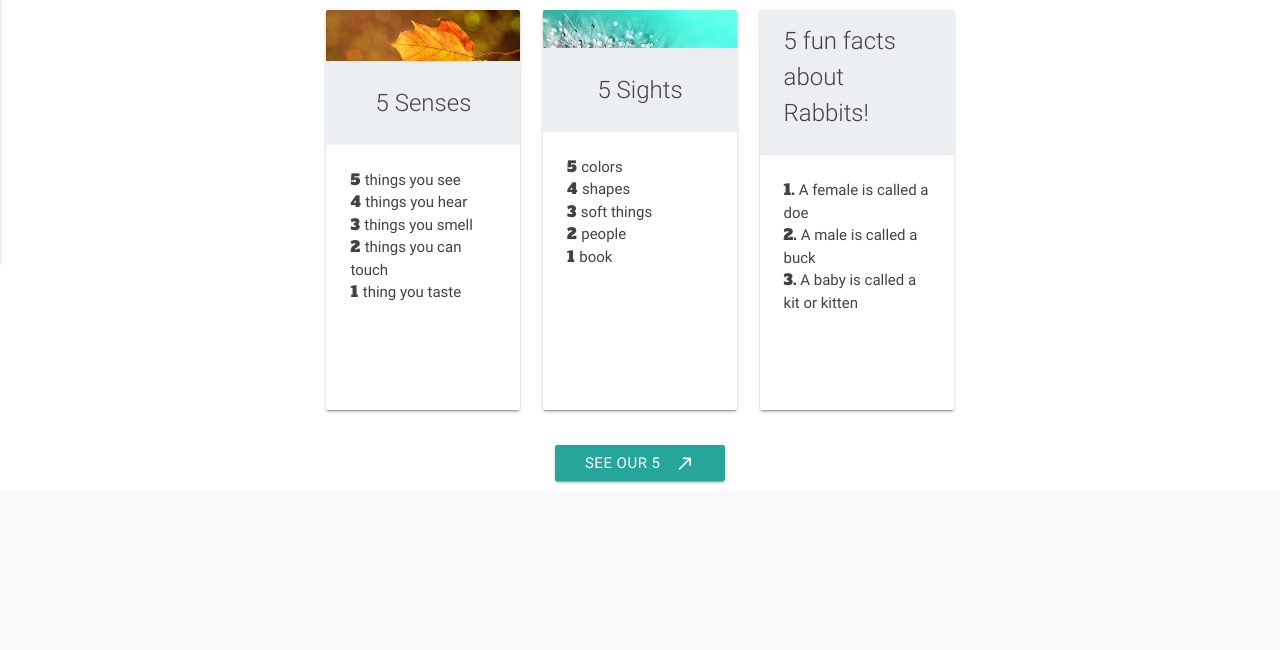
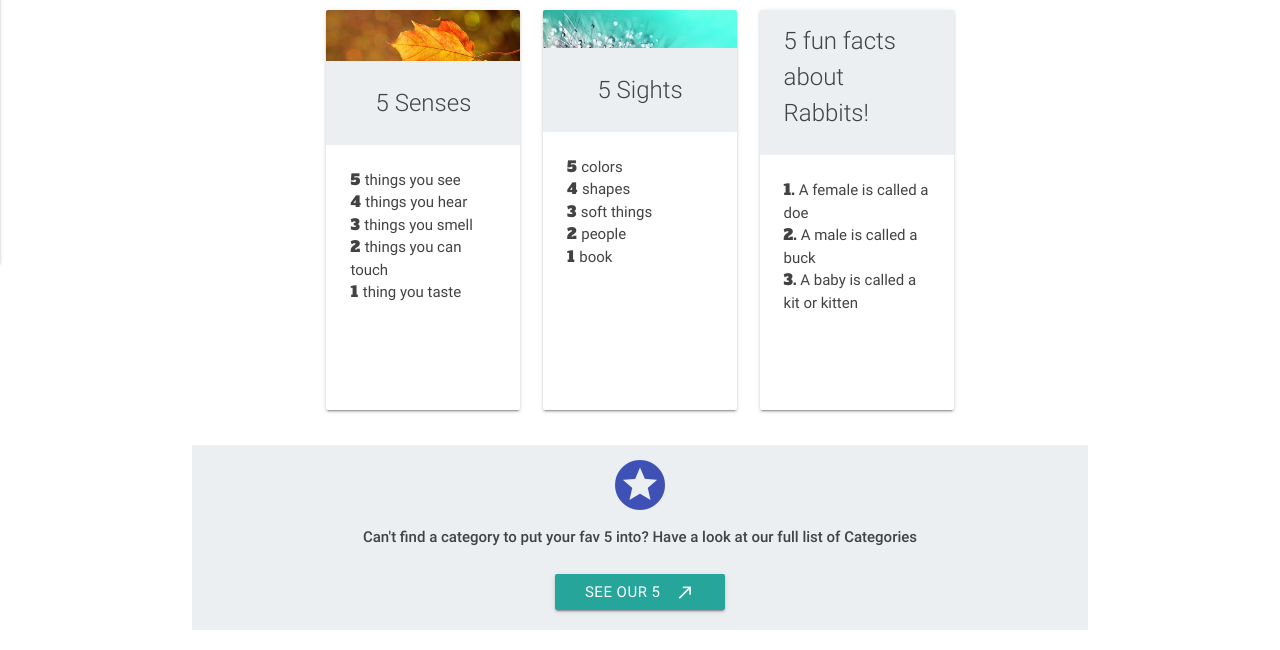
Before and after one commit to OrlaBr/five-app, a Flask app: page /random in a window 1280 px wide. Shown: the part 597-1247 px from the top of the page. Before the commit the page ends 1080 px from the top, so only its background shows below. Run offline with Flask 2, Linux system fonts and the light colour scheme; some libraries are stand-ins or nearby versions; grey boxes are pictures that could not be loaded.

Commit message:
Editing Random page to add styled box

```diff
--- a/templates/add_ram.html
+++ b/templates/add_ram.html
@@ -62,7 +62,7 @@
                 <span class="indigo-text add-star"><i class="medium material-icons stars">stars</i></span>
                 <h6><strong>Can't find a category to put your fav 5 into? Have a look at our full list of Categories</strong></h6>
                 <div class="index-btn">
-                    <a href="{{ url_for('get_categories') }}" class="waves-effect waves-light btn"><i class="material-icons right">call_made</i>See all category</a>
+                    <a href="{{ url_for('get_categories') }}" class="waves-effect waves-light btn"><i class="material-icons right">call_made</i>See all categories</a>
                 </div>
             </div>
         </div>
--- a/templates/random.html
+++ b/templates/random.html
@@ -79,10 +79,14 @@
 
         </div>
     </div>
-
+            <div class="add_ram_btn center-align">
+                <span class="indigo-text add-star"><i class="medium material-icons stars">stars</i></span>
+                <h6><strong>Can't find a category to put your fav 5 into? Have a look at our full list of Categories</strong></h6>
+                <br>
     <div class="center-align random-end-btn">
         <a href="{{ url_for('viewtasks') }}" class="waves-effect waves-light btn"><i class="material-icons right">call_made</i>See Our 5</a>
     </div>
+            </div>
 
 </section>
 
```
